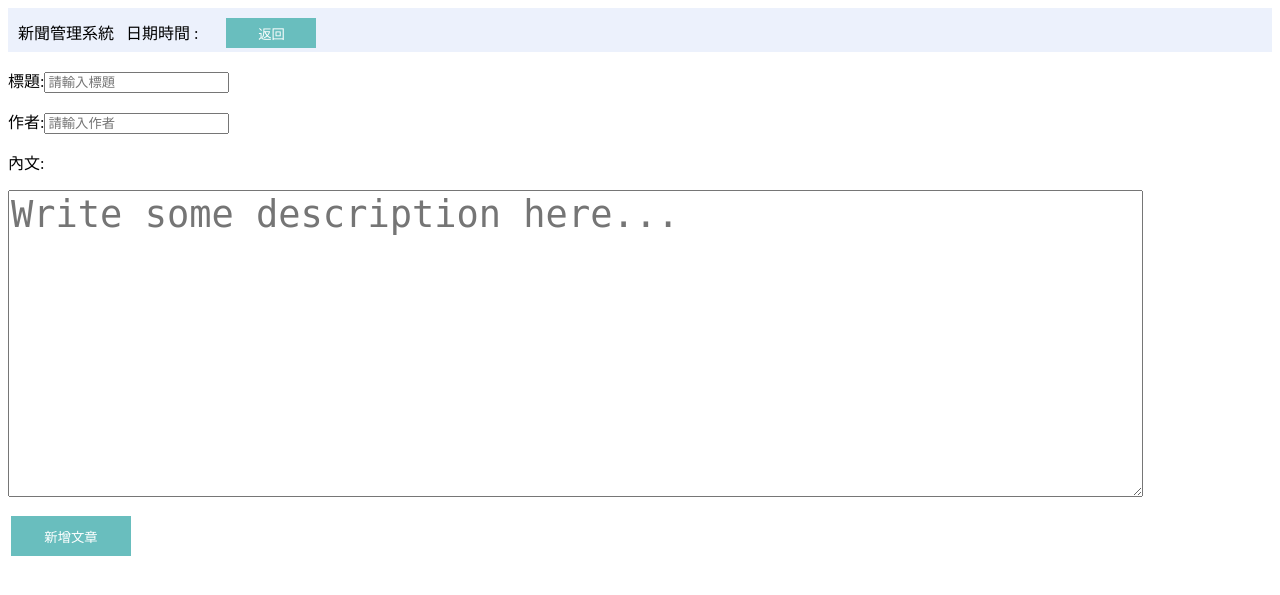
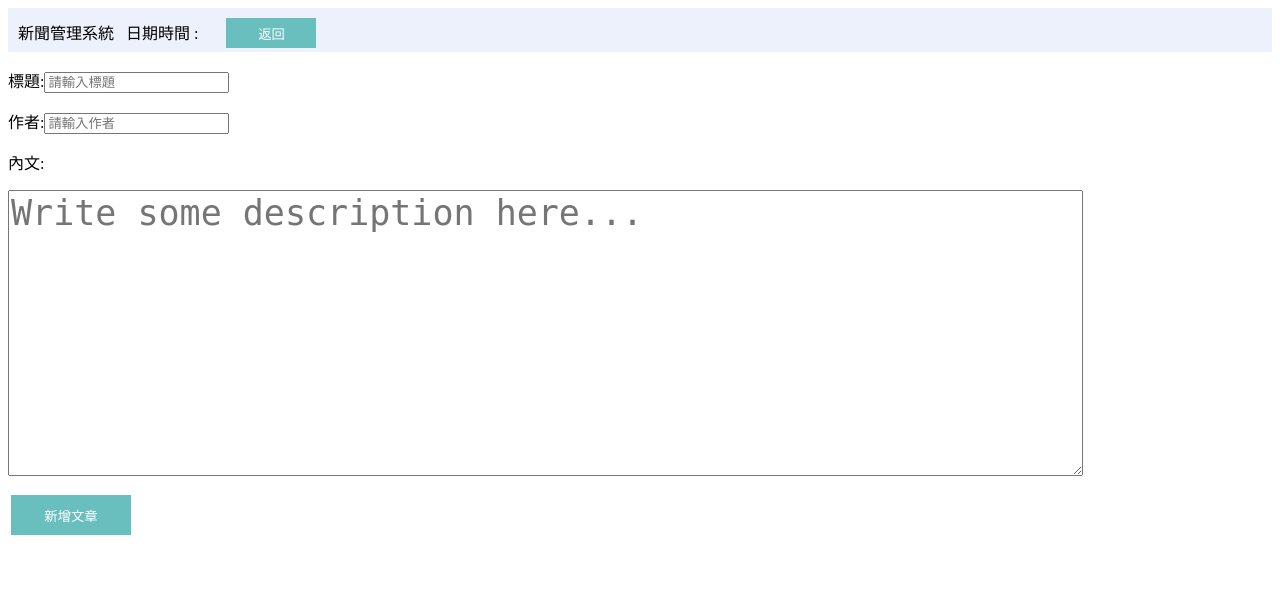
Before and after one commit to EasonLee1128/NewsManager_1, a Flask app: template templates/content_01.html in a window 1280 px wide. Shown: the top 595 px of the page. Run offline with Flask 2, Linux system fonts and the light colour scheme; the template is opened without the code that fills it, so the values that code supplies are empty.

Commit message:
Update content_01.html

```diff
--- a/templates/content_01.html
+++ b/templates/content_01.html
@@ -1,7 +1,7 @@
 <html>
     <head>
         <title>新聞管理系統</title>
-        <link rel="stylesheet" type="text/css" href="/static/site.css" />
+        <link rel="stylesheet" type="text/css" href="/static/css/site.css" />
     </head>
     <body >
      <tr><div style=" height: 24px; background-color:#ecf1fc ; padding:10px ;margin-bottom: 5px; ">
@@ -27,7 +27,7 @@
   <p >
 
 
-<textarea  rows="7" cols="50" style="font-size:37px;color:orange;" name= content id = content  placeholder="Write some description here...">
+<textarea  rows="7" cols="50" style="font-size:35px;color:orange;" name= content id = content  placeholder="Write some description here...">
 </textarea></p>
 
 </form>
```
